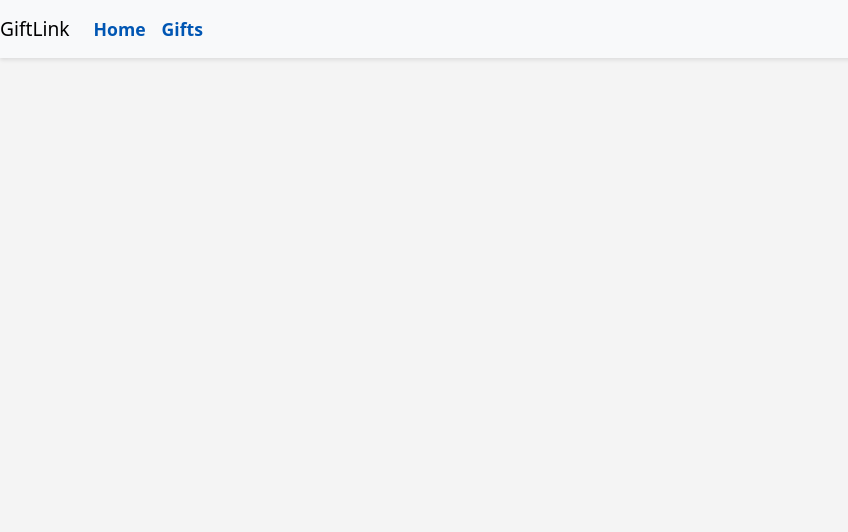
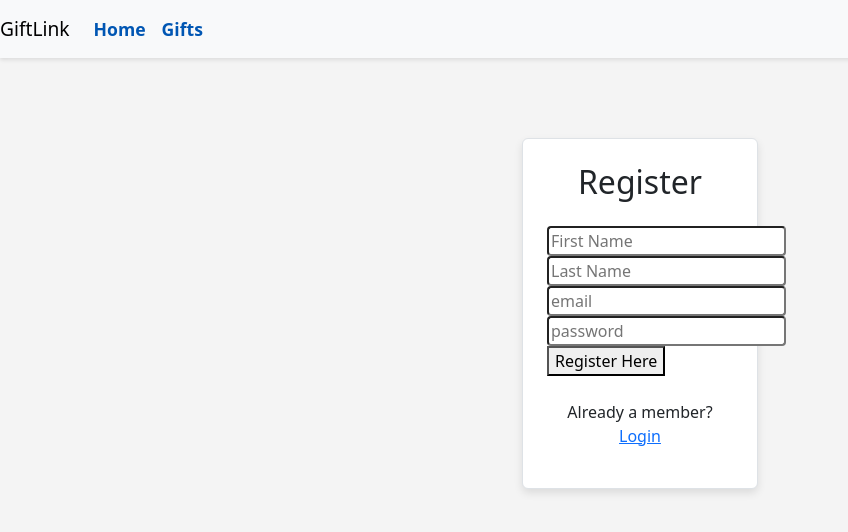
Before and after one commit to NarshNix/fullstack-capstone-project, a React (Create React App) app in the folder giftlink-frontend/: page /app/register in a window 1280 px wide. Before the commit this address had no page. Shown: the top 532 px of the page, without its empty margins (0-848 px from the left). Built offline with nearby package versions, Linux system fonts and the light colour scheme.

Commit message:
Register and Login Pages Done

```diff
--- a/giftlink-frontend/src/App.js
+++ b/giftlink-frontend/src/App.js
@@ -1,22 +1,23 @@
-import React from 'react';
-import { Routes, Route, useNavigate } from 'react-router-dom';
-import MainPage from './components/MainPage/MainPage';
-import 'bootstrap/dist/css/bootstrap.min.css';
-import './App.css';
-import Navbar from './components/Navbar/Navbar';
-
+import React from "react";
+import { Routes, Route, useNavigate } from "react-router-dom";
+import MainPage from "./components/MainPage/MainPage";
+import LoginPage from "./components/LoginPage/LoginPage";
+import RegisterPage from "./components/RegisterPage/RegisterPage";
+import "bootstrap/dist/css/bootstrap.min.css";
+import "./App.css";
+import Navbar from "./components/Navbar/Navbar";
 function App() {
-
+  const navigate = useNavigate();
   return (
     <>
-        <Navbar/>
-        <Routes>
-          {/* the final code will not pass the products to every page, but each page will call the server API */}
-          <Route path="/" element={<MainPage />} />
-          <Route path="/app" element={<MainPage />} />
-        </Routes>
-        </>
+      <Navbar />
+      <Routes>
+        <Route path="/" element={<MainPage />} />
+        <Route path="/app" element={<MainPage />} />
+        <Route path="/app/login" element={<LoginPage />} />
+        <Route path="/app/register" element={<RegisterPage />} />
+      </Routes>
+    </>
   );
 }
-
 export default App;
--- /dev/null
+++ b/giftlink-frontend/src/components/LoginPage/LoginPage.css
@@ -0,0 +1,44 @@
+.login-card {
+  background-color: #fff;
+  box-shadow: 0px 4px 8px rgba(0, 0, 0, 0.1);
+}
+
+.login-card .form-label {
+  font-weight: 600;
+}
+
+.login-card input {
+  border-radius: 0.25rem;
+}
+
+.login-card .btn {
+  padding: 0.5rem 1rem;
+  border-radius: 0.25rem;
+}
+
+.login-card .btn-primary {
+  background-color: #0056b3;
+  border: none;
+}
+
+.login-card .btn-secondary {
+  background-color: #dc3545;
+  border: none;
+}
+
+.login-card .text-primary {
+  color: #0056b3;
+}
+
+.login-card .text-secondary {
+  color: #6c757d;
+}
+
+/* Additional styles */
+a.text-primary:hover {
+  text-decoration: underline;
+}
+
+a.text-secondary:hover {
+  text-decoration: underline;
+}
--- /dev/null
+++ b/giftlink-frontend/src/components/LoginPage/LoginPage.js
@@ -0,0 +1,43 @@
+import React, { useState } from "react";
+
+export default function LoginPage() {
+  const [details, setDetails] = useState({ email: "", password: "" });
+
+  function handleLogin() {
+    console.log("Login Pressed");
+  }
+
+  return (
+    <div className="container mt-5">
+      <div className="row justify-content-center">
+        <div className="col-md-6 col-lg-4">
+          <div className="login-card p-4 border rounded">
+            <h2 className="text-center mb-4 font-weight-bold">Login</h2>
+            {/* insert code here to create input elements for the variables email and  password */}
+            <input
+              type="text"
+              name="email"
+              placeholder="email"
+              value={details.email}
+            />
+
+            <input
+              type="password"
+              name="password"
+              placeholder="password"
+              value={details.password}
+            />
+            {/* insert code here to create a button that performs the `handleLogin` function on click */}
+            <button onClick={handleLogin}>Login</button>
+            <p className="mt-4 text-center">
+              New here?{" "}
+              <a href="/app/register" className="text-primary">
+                Register Here
+              </a>
+            </p>
+          </div>
+        </div>
+      </div>
+    </div>
+  );
+}
--- /dev/null
+++ b/giftlink-frontend/src/components/RegisterPage/RegisterPage.css
@@ -0,0 +1,44 @@
+.register-card {
+  background-color: #fff;
+  box-shadow: 0px 4px 8px rgba(0, 0, 0, 0.1);
+}
+
+.register-card .form-label {
+  font-weight: 600;
+}
+
+.register-card input {
+  border-radius: 0.25rem;
+}
+
+.register-card .btn {
+  padding: 0.5rem 1rem;
+  border-radius: 0.25rem;
+}
+
+.register-card .btn-primary {
+  background-color: #0056b3;
+  border: none;
+}
+
+.register-card .btn-secondary {
+  background-color: #dc3545;
+  border: none;
+}
+
+.register-card .text-primary {
+  color: #0056b3;
+}
+
+.register-card .text-secondary {
+  color: #6c757d;
+}
+
+/* Additional styles */
+a.text-primary:hover {
+  text-decoration: underline;
+}
+
+a.text-secondary:hover {
+  text-decoration: underline;
+}
--- /dev/null
+++ b/giftlink-frontend/src/components/RegisterPage/RegisterPage.js
@@ -0,0 +1,64 @@
+import React, { useState } from "react";
+import "./RegisterPage.css";
+
+export default function RegisterPage() {
+  const [details, setDetails] = useState({
+    firstName: "",
+    lastName: "",
+    email: "",
+    password: "",
+  });
+
+  function handleRegister() {
+    console.log("handleRegister");
+  }
+
+  return (
+    <div className="container mt-5">
+      <div className="row justify-content-center">
+        <div className="col-md-6 col-lg-4">
+          <div className="register-card p-4 border rounded">
+            <h2 className="text-center mb-4 font-weight-bold">Register</h2>
+
+            {/* insert code here to create input elements for all the variables - firstName, lastName, email, password */}
+            <input
+              type="text"
+              name="firstName"
+              placeholder="First Name"
+              value={details.firstName}
+            />
+            <input
+              type="text"
+              name="lastName"
+              placeholder="Last Name"
+              value={details.lastName}
+            />
+
+            <input
+              type="email"
+              name="email"
+              placeholder="email"
+              value={details.email}
+            />
+
+            <input
+              type="password"
+              name="password"
+              placeholder="password"
+              value={details.password}
+            />
+            {/* insert code here to create a button that performs the `handleRegister` function on click */}
+
+            <button onClick={handleRegister}>Register Here</button>
+            <p className="mt-4 text-center">
+              Already a member?
+              <a href="/app/login" className="text-primary">
+                Login
+              </a>
+            </p>
+          </div>
+        </div>
+      </div>
+    </div>
+  ); //end of return
+}
```
